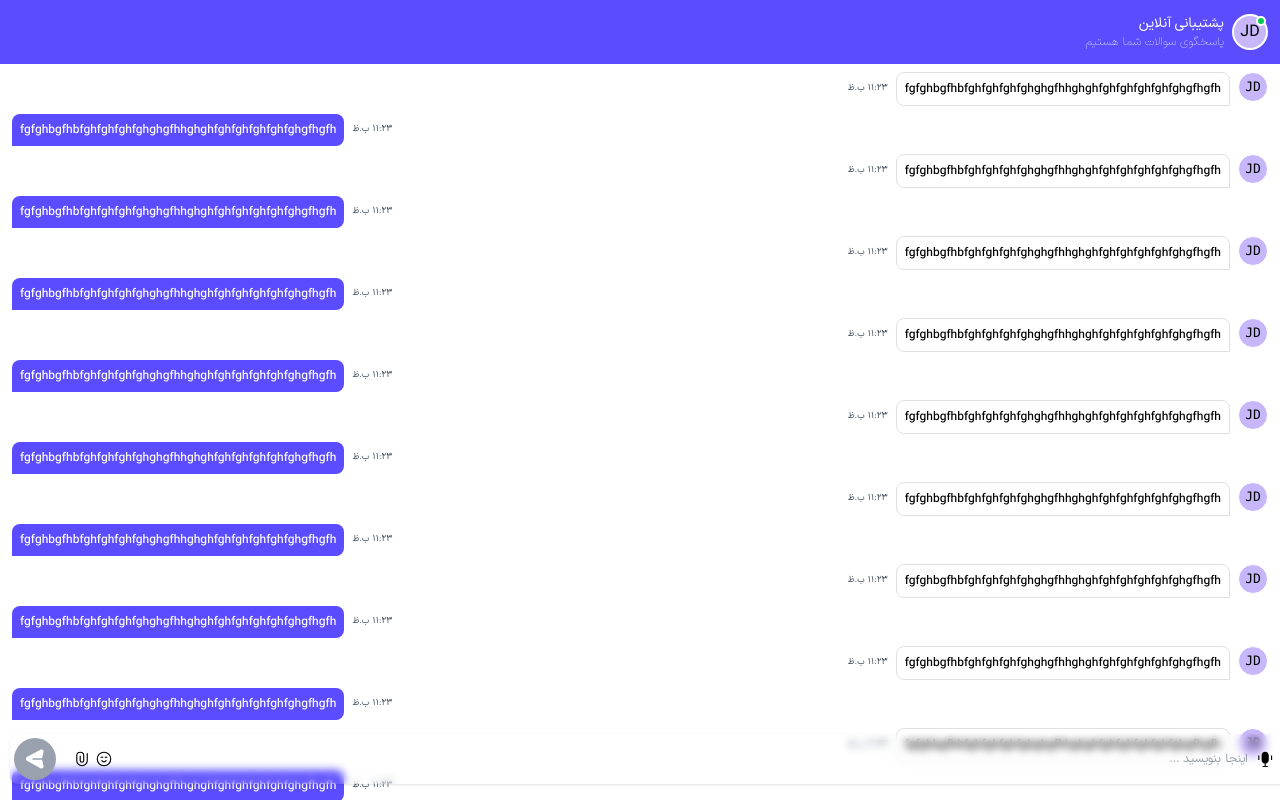
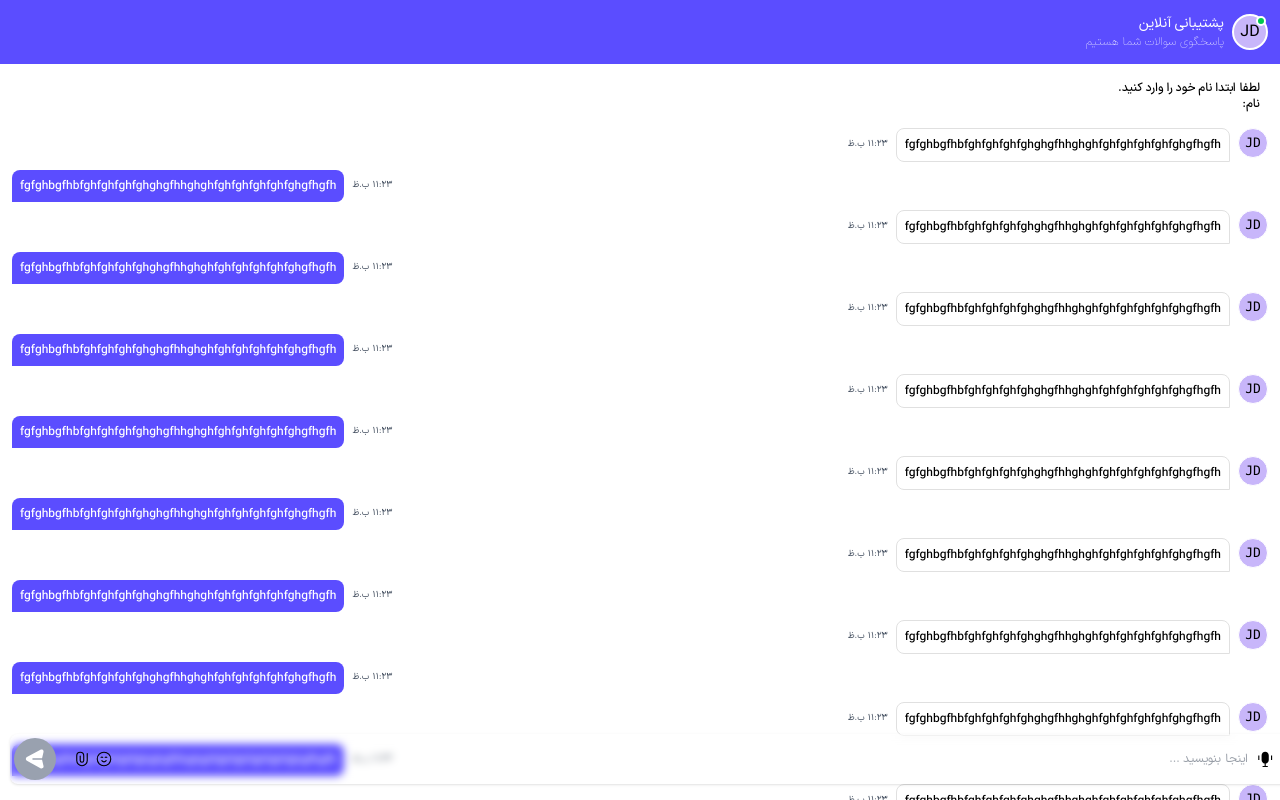
Before and after one commit to MeysamSayyad/raychat-realtime, a React (Vite) app: page /client in a window 1280 px wide. Built offline with nearby package versions, Linux system fonts and the light colour scheme; no server answers.

Commit message:
minor changes

```diff
--- a/src/pages/client.tsx
+++ b/src/pages/client.tsx
@@ -1,7 +1,39 @@
+import { useEffect, useState } from "react";
 import MessageCard from "../components/client/messageCard";
 import MessageInput from "../components/client/messageInput";
+import { io } from "socket.io-client";
+import Input from "../components/utils/Input";
 
 export default function Client() {
+  const socket = io("http://localhost:2000");
+  const agent = io("http://localhost:2000");
+  const [name, setName] = useState("");
+  useEffect(() => {
+    socket.emit("register-agent", {
+      clientId: "string",
+      name: "string",
+    });
+    socket.emit(
+      "get-client-conversations",
+      {
+        clientId: "string",
+      },
+      (val) => {
+        console.log(val);
+      }
+    );
+    agent.emit(
+      "register-agent",
+      {
+        clientId: "string",
+        name: "string",
+      },
+      () => {
+        console.log(socket);
+      }
+    );
+    console.log(agent);
+  }, []);
   return (
     <section
       dir="rtl"
@@ -22,6 +54,21 @@ export default function Client() {
       </div>
       <div className=" pb-16  overflow-y-auto gap-2 px-3 py-2 flex flex-col w-full items-start">
         {/* chat section */}
+        <span
+          className={`
+
+             "bg-white border-gray-light rounded-br-none border"
+
+         max-w-[60vw] break-all text-xs font-medium   rounded-lg p-2`}
+        >
+          <p className="">لطفا ابتدا نام خود را وارد کنید.</p>
+          <label htmlFor="name">نام:</label>
+          <Input
+            id="name"
+            value={name}
+            onChange={(e) => setName(e.target.value)}
+          />
+        </span>
         <MessageCard user="agent" />
         <MessageCard user="client" />
         <MessageCard user="agent" />
```
